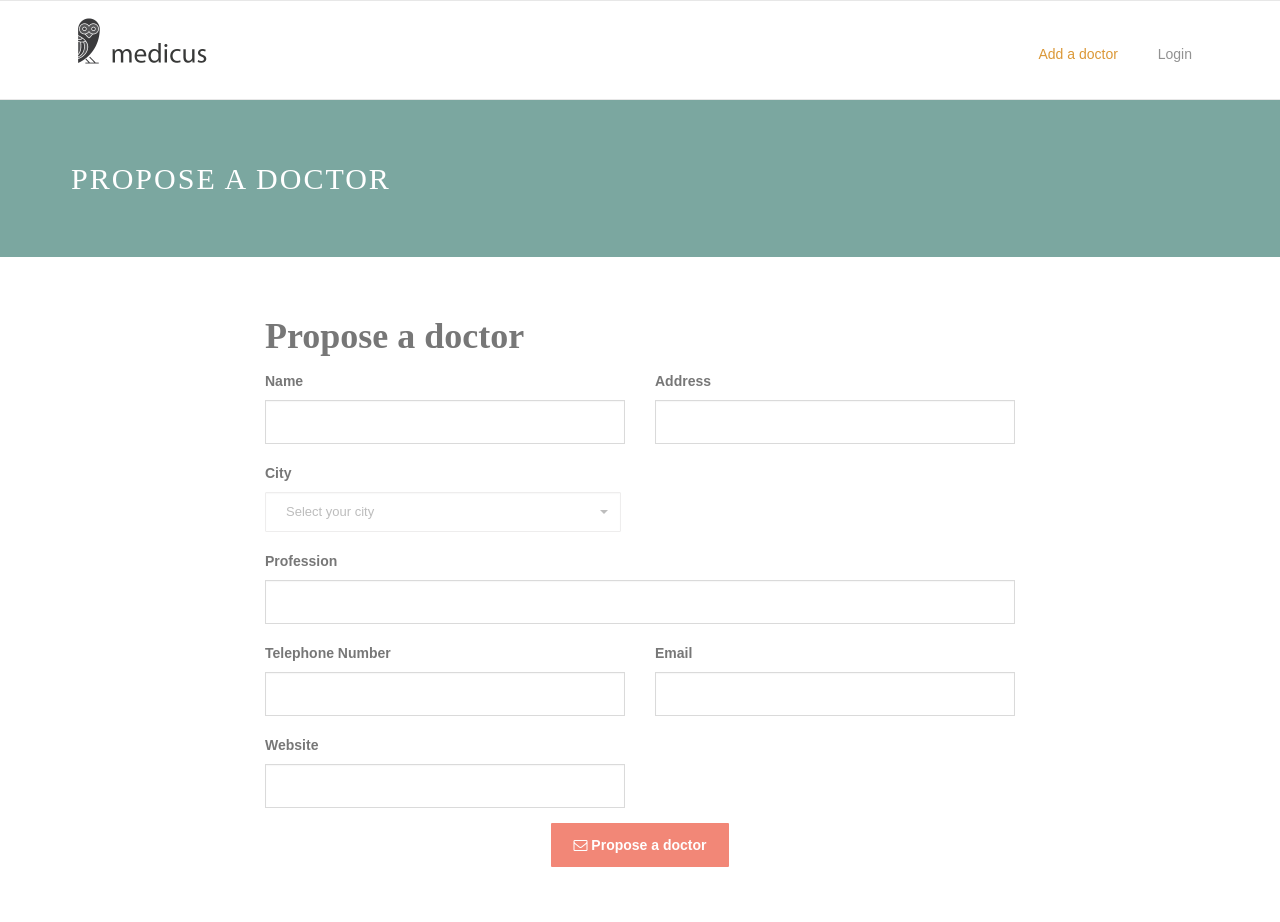
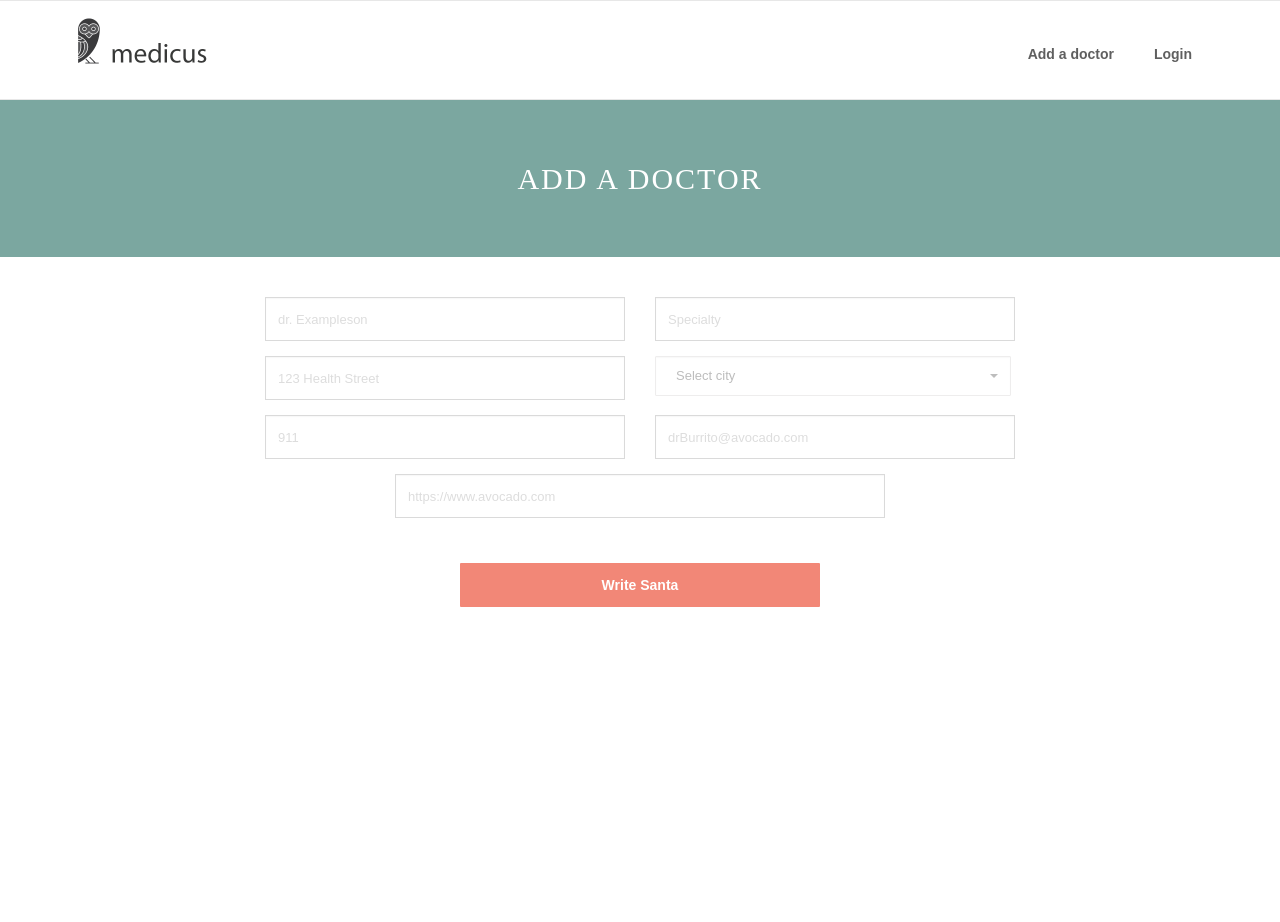
Before and after one commit to gardiac2002/medicus, a Django app: page /addadoctor in a window 1280 px wide. After the commit the page ends 607 px from the top, so only its background shows below. Run offline with Django 3.2, Linux system fonts and the light colour scheme; some libraries are stand-ins or nearby versions.

Commit message:
Styled the add a doctor page

```diff
--- a/medicus/static/assets/css/style.css
+++ b/medicus/static/assets/css/style.css
@@ -71,20 +71,21 @@ p {
     margin:0;
 }
 a {
-    color: #d27e04;
+    color: #383838;
     outline: 0;
     font-weight: bold;
-    -webkit-transition: all .8s ease;
-    transition: all .8s ease;
-}
-a:hover {
+    -webkit-transition: all .4s ease;
+    transition: all .4s ease;
+}
+a.btn { font-weight: bold; }
+a:hover, a.btn.focus, a.btn:focus, a.btn:hover  {
     text-decoration: none;
-    color: #1f2222;
-    -webkit-transition: all .8s ease;
-    transition: all .8s ease;
+    color: #ef6a56;
+    -webkit-transition: all .4s ease;
+    transition: all .4s ease;
 }
 a:focus {
-    color: #999696;
+    color: #ef6a56;
     text-decoration: none;
 }
 img {
@@ -1634,6 +1635,7 @@ padding: 0 0 0.5em;
 .padding-bottom-15{
     padding-bottom:15px;
 }
+.margin-top-30 { margin-top: 30px; }
 .pr-30 {
     padding-right: 30px !important;
 }
@@ -3009,7 +3011,7 @@ height: 40px;
 line-height: 40px;
 border-radius: 50%;
 border: 1px solid rgb(146, 146, 146);
-transition: all 0.8s ease 0s;
+transition: all 0.4s ease 0s;
 color: rgb(146, 146, 146);
 }
 .social ul li a i{
--- a/medicus/templates/medicus/base.html
+++ b/medicus/templates/medicus/base.html
@@ -55,13 +55,8 @@
                 <!-- Collect the nav links, forms, and other content for toggling -->
                 <div class="collapse navbar-collapse yamm" id="navigation">
                     <div class="button navbar-right">
-                        <a href="addadoctor">
-                            <button class="navbar-btn btn btn-secondary wow bounceInRight proposeDoctor"
-                                data-wow-delay="0.45s">Add a doctor</button>
-                        </a>
-
-
-                        <button class="navbar-btn btn btn-secondary wow bounceInRight login" onclick="window.open('register.html')" data-wow-delay="0.45s">Login</button>
+                        <a href="/addadoctor" class="navbar-btn btn btn-secondary">Add a doctor</a>
+                        <a href="/login" class="navbar-btn btn btn-secondary">Login</a>
                     </div>
                 </div><!-- /.navbar-collapse -->
             </div><!-- /.container-fluid -->
--- a/medicus/templates/medicus/index-5.html
+++ b/medicus/templates/medicus/index-5.html
@@ -211,7 +211,7 @@
                     <div class="col-lg-8 col-lg-offset-2 col-md-10 col-md-offset-1 col-sm-12">
                         <h2>property Searching Just Got So Easy</h2>
                         <p>Lorem ipsum dolor sit amet, consectetur adipisicing elit. Eligendi deserunt deleniti, ullam commodi sit ipsam laboriosam velit adipisci quibusdam aliquam teneturo!</p>
-                        <div class="search-form wow pulse" data-wow-delay="0.8s">
+                        <div class="search-form wow pulse" data-wow-delay="0.4s">
 
                             <form action="" class=" form-inline">
                                 <button class="btn  toggle-btn" type="button"><i class="fa fa-bars"></i></button>
--- a/medicus/templates/medicus/index.html
+++ b/medicus/templates/medicus/index.html
@@ -25,7 +25,7 @@
                 <div class="col-lg-8 col-lg-offset-2 col-md-10 col-md-offset-1 col-sm-12">
                     <h1>Find Your Doc!</h1>
                     <p class="lead">medicus: the easy way to find the doctors in your city</p>
-                    <div class="search-form wow pulse" data-wow-delay="0.8s">
+                    <div class="search-form wow pulse" data-wow-delay="0.4s">
                       <form method="post" action="search" class="form-inline">
                           {% csrf_token %}
 
--- a/medicus/templates/medicus/proposedoctor.html
+++ b/medicus/templates/medicus/proposedoctor.html
@@ -7,7 +7,7 @@
             <div class="container">
                 <div class="row">
                     <div class="page-head-content">
-                        <h1 class="page-title">Propose a doctor</h1>
+                        <h1 class="page-title text-center">Add a doctor</h1>
                     </div>
                 </div>
             </div>
@@ -20,8 +20,6 @@
                 <div class="row">
                     <div class="col-md-8 col-md-offset-2">
                         <div class="" id="contact1">
-
-                            <h2>Propose a doctor</h2>
                             <form method="post" action="propose-doctor">
 
                                 {% csrf_token %}
@@ -29,7 +27,6 @@
                                         {% for field in form %}
                                             {% for error in field.errors %}
                                                 <div class="alert alert-danger">
-
                                                     <strong>{{field.label}}: {{ error|escape }}</strong>
                                                 </div>
                                             {% endfor %}
@@ -44,60 +41,56 @@
                                 <div class="row">
                                     <div class="col-sm-6">
                                         <div class="form-group">
-                                            <label for="name">Name</label>
-                                            <input type="text" class="form-control" id="name" name="name">
-                                        </div>
-                                    </div>
-
-
-                                    <div class="col-sm-6">
-                                        <div class="form-group">
-                                            <label for="address">Address</label>
-                                            <input type="text" class="form-control" id="address" name="address">
+                                            <input type="text" class="form-control" id="name" name="name" placeholder="dr. Exampleson">
                                         </div>
                                     </div>
 
                                     <div class="col-sm-6">
                                         <div class="form-group">
-                                            <label for="city">City</label>
+                                            <input type="text" class="form-control" name="profession" id="profession" placeholder="Specialty">
+                                        </div>
+                                    </div>
+
+
+                                    <div class="clearfix"></div>
+                                    <div class="col-sm-6">
+                                        <div class="form-group">
+                                            <input type="text" class="form-control" id="address" name="address" placeholder="123 Health Street">
+                                        </div>
+                                    </div>
+
+                                    <div class="col-sm-6">
+                                        <div class="form-group">
                                             <select id="city" name="city" class="selectpicker" data-live-search="true"
-                                                    data-live-search-style="begins" title="Select your city">
+                                                    data-live-search-style="begins" title="Select city">
                                                 <option>Bacau</option>
                                                 <option>Cluj</option>
                                             </select>
                                         </div>
                                     </div>
 
-                                    <div class="col-sm-12">
-                                        <div class="form-group">
-                                            <label for="profession">Profession</label>
-                                            <input type="text" class="form-control" name="profession" id="profession">
-                                        </div>
-                                    </div>
 
-
-
+                                    <div class="clearfix"></div>
                                     <div class="col-sm-6">
                                         <div class="form-group">
-                                            <label for="telephone">Telephone Number</label>
-                                            <input type="text" class="form-control" name="telephone" id="telephone">
+                                            <input type="text" class="form-control" name="telephone" id="telephone" placeholder="911">
                                         </div>
                                     </div>
 
                                     <div class="col-sm-6">
                                         <div class="form-group">
-                                            <label for="email">Email</label>
-                                            <input type="text" class="form-control" id="email" name="email">
+                                            <input type="text" class="form-control" id="email" name="email" placeholder="drBurrito@avocado.com">
                                         </div>
                                     </div>
-                                    <div class="col-sm-6">
+
+                                    <div class="col-sm-8 col-sm-offset-2">
                                         <div class="form-group">
-                                            <label for="website">Website</label>
-                                            <input type="text" class="form-control" id="website" name="website">
+                                            <input type="text" class="form-control" id="website" name="website" placeholder="https://www.avocado.com">
                                         </div>
                                     </div>
-                                    <div class="col-sm-12 text-center">
-                                        <button type="submit" class="btn btn-primary"><i class="fa fa-envelope-o"></i> Propose a doctor</button>
+
+                                    <div class="col-sm-6 col-sm-offset-3 text-center margin-top-30">
+                                        <button type="submit" class="btn btn-block btn-primary">Write Santa</button>
                                     </div>
                                 </div>
                                 <!-- /.row -->
```
Also changed, not shown: 1 other file.
